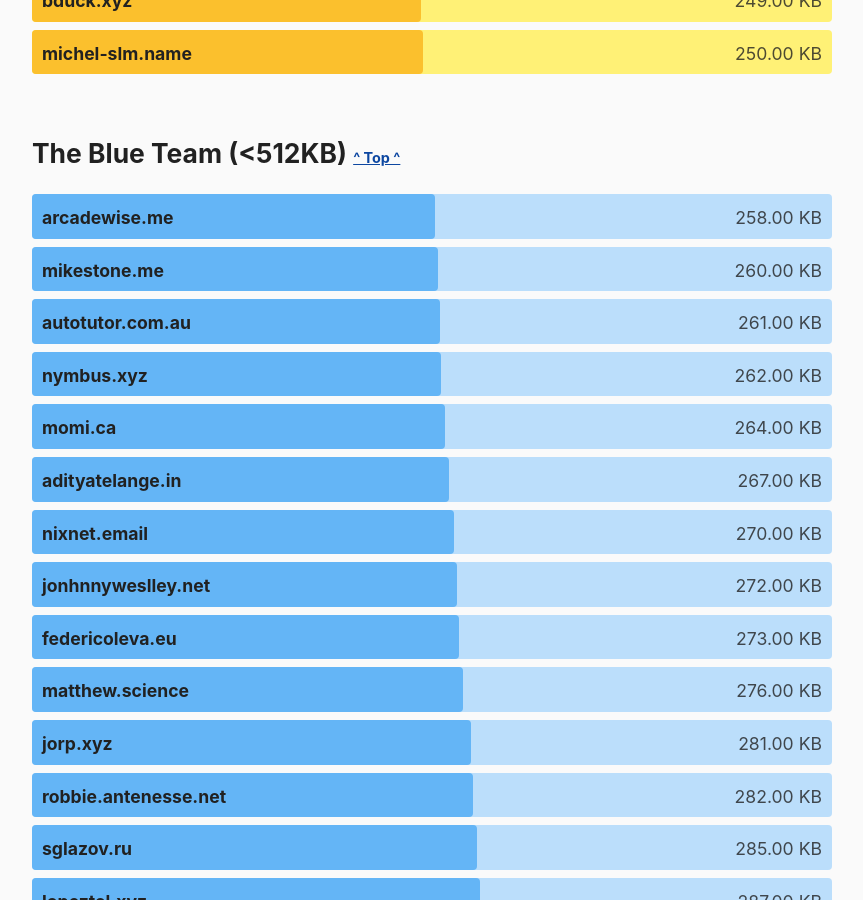
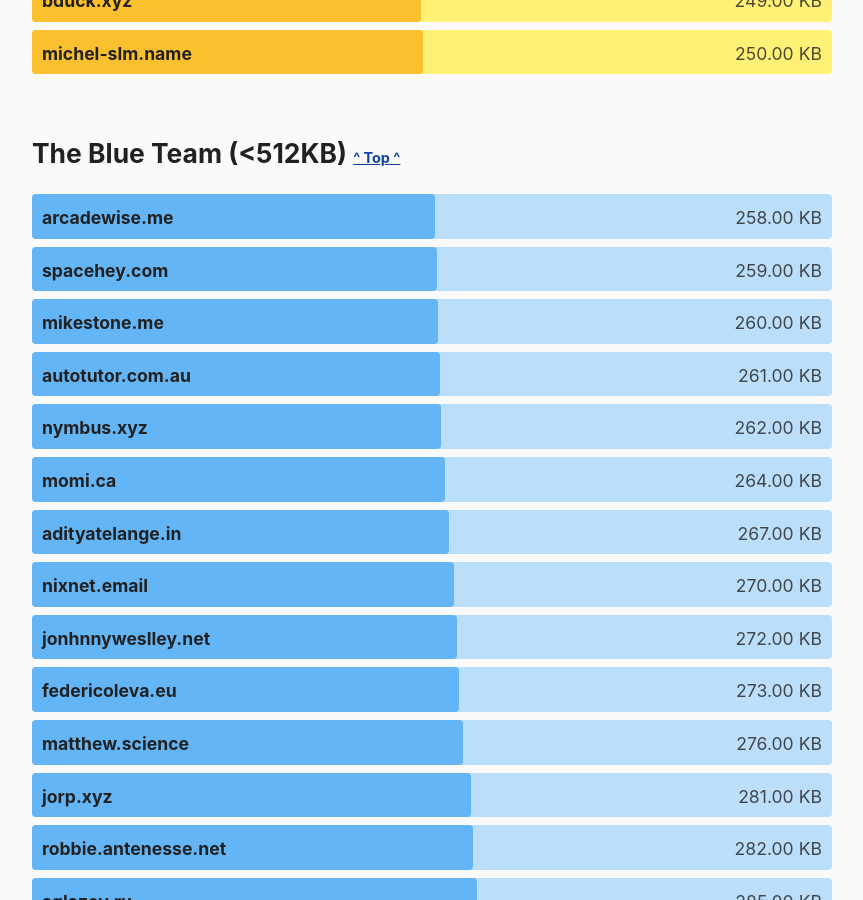
Before and after one commit to kevquirk/512kb.club, a Jekyll site: the page built from index.md, in a window 1280 px wide and 900 px high, scrolled down 22900 px. Shown: the whole window, without its empty margins (208-1071 px from the left). Built offline with Jekyll 4.4.1, drawn with Linux system fonts in a browser that asks for light colours.

Commit message:
Add SpaceHey

```diff
--- a/_data/sites.yml
+++ b/_data/sites.yml
@@ -2153,6 +2153,11 @@
   size: 54.3
   last_checked: 2022-05-15
 
+- domain: spacehey.com
+  url: https://spacehey.com/
+  size: 259
+  last_checked: 2022-08-26
+
 - domain: spearfishcap.cap
   url: https://www.spearfishcap.com/
   size: 415
```
